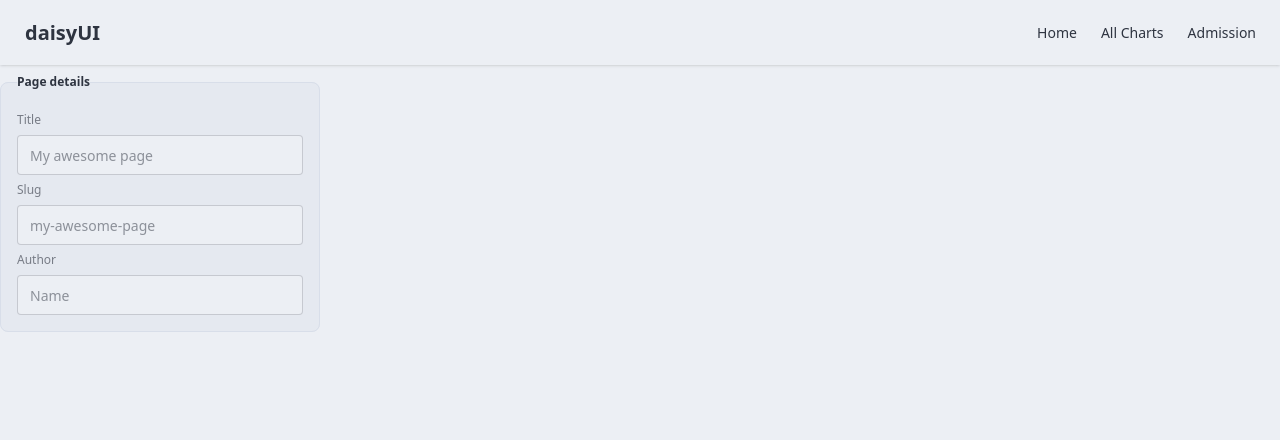
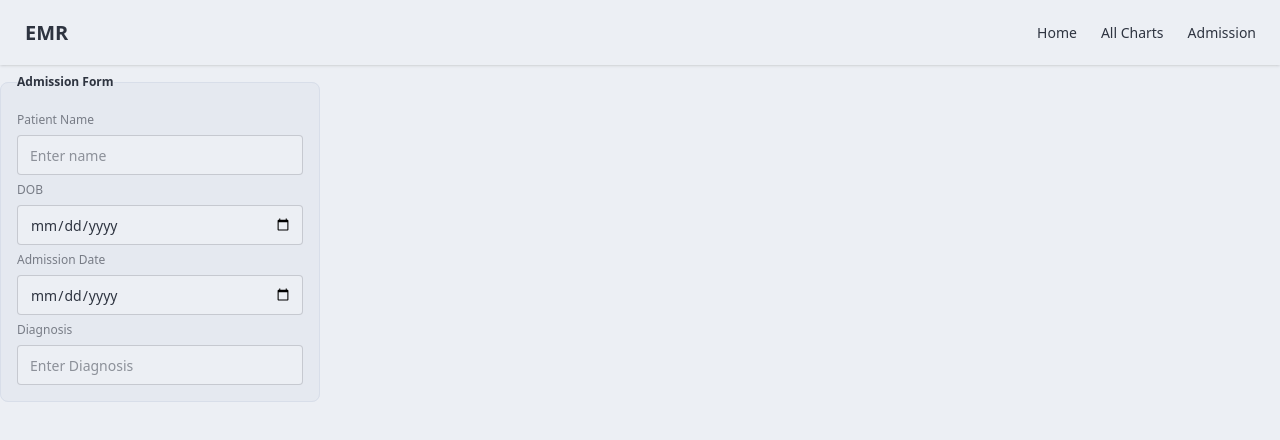
Before and after one commit to bobbythree/emr-system, a React (Vite) app: page /admission in a window 1280 px wide. Shown: the top 440 px of the page. Built offline with nearby package versions, Linux system fonts and the light colour scheme.

Commit message:
code cleanup

```diff
--- a/src/Components/NavBar.jsx
+++ b/src/Components/NavBar.jsx
@@ -3,7 +3,7 @@ export default function NavBar() {
   return (
     <div className="navbar bg-base-100 shadow-sm">
       <div className="flex-1">
-        <a className="btn btn-ghost text-xl">daisyUI</a>
+        <a className="btn btn-ghost text-xl">EMR</a>
       </div>
       <div className="flex-none">
         <ul className="menu menu-horizontal px-1">
--- a/src/pages/Admission.jsx
+++ b/src/pages/Admission.jsx
@@ -2,16 +2,19 @@
 export default function Admission() {
   return (
     <fieldset className="fieldset w-xs bg-base-200 border border-base-300 p-4 rounded-box">
-      <legend className="fieldset-legend">Page details</legend>
+      <legend className="fieldset-legend">Admission Form</legend>
 
-      <label className="fieldset-label">Title</label>
-      <input type="text" className="input" placeholder="My awesome page" />
+      <label className="fieldset-label">Patient Name</label>
+      <input type="text" className="input" placeholder="Enter name" />
 
-      <label className="fieldset-label">Slug</label>
-      <input type="text" className="input" placeholder="my-awesome-page" />
+      <label className="fieldset-label">DOB</label>
+      <input type="date" className="input" placeholder="my-awesome-page" />
 
-      <label className="fieldset-label">Author</label>
-      <input type="text" className="input" placeholder="Name" />
+      <label className="fieldset-label">Admission Date</label>
+      <input type="date" className="input" placeholder="Name" />
+
+      <label className="fieldset-label">Diagnosis</label>
+      <input type="text" className="input" placeholder="Enter Diagnosis" />
     </fieldset>
   )
 }
```
